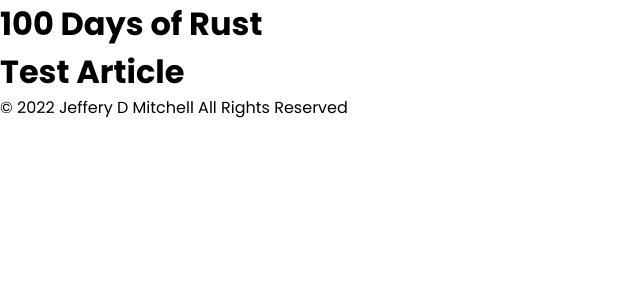
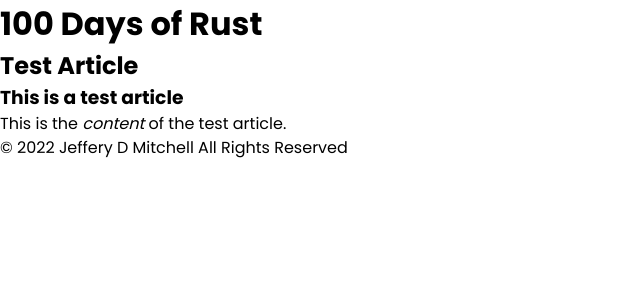
Before and after one commit to sentinel1909/100-days-of-rust, a React (Vite) app: page / in a window 1280 px wide. Shown: the top 300 px of the page, without its empty margins (0-640 px from the left). Built offline with nearby package versions, Linux system fonts and the light colour scheme.

Commit message:
Articles rendered via markdown

```diff
--- a/package.json
+++ b/package.json
@@ -10,7 +10,8 @@
     "normalize.css": "^8.0.1",
     "react": "^17.0.2",
     "react-dom": "^17.0.2",
-    "react-markdown": "^8.0.0"
+    "react-markdown": "^8.0.0",
+    "remark-gfm": "^3.0.1"
   },
   "devDependencies": {
     "@vitejs/plugin-react": "^1.0.7",
--- a/src/components/article.jsx
+++ b/src/components/article.jsx
@@ -1,7 +1,16 @@
 import ReactMarkdown from "react-markdown";
+import remarkGfm from "remark-gfm";
+import markdown from "../content/markdown";
 
 const Article = () => {
-  return <ReactMarkdown># Test Article </ReactMarkdown>;
+  return (
+    <article>
+      <ReactMarkdown
+        children={markdown}
+        remarkPlugins={[remarkGfm]}
+      ></ReactMarkdown>
+    </article>
+  );
 };
 
 export default Article;
--- /dev/null
+++ b/src/content/markdown.js
@@ -0,0 +1,5 @@
+const markdown = `# Test Article
+### This is a test article
+This is the *content* of the test article.`;
+
+export default markdown;
```
Also changed, not shown: 1 other file (tests, documents, lock files or other folders).
